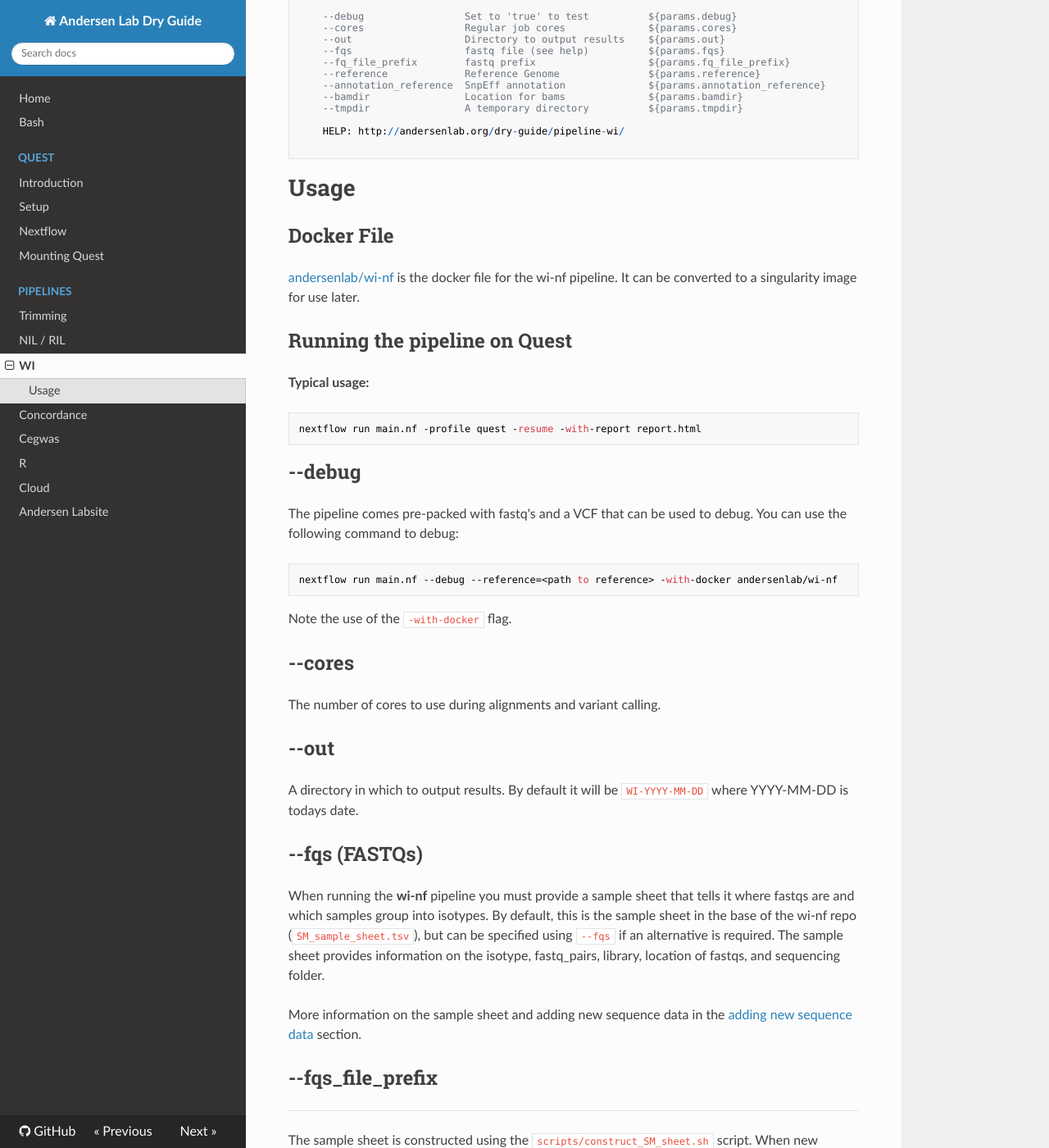
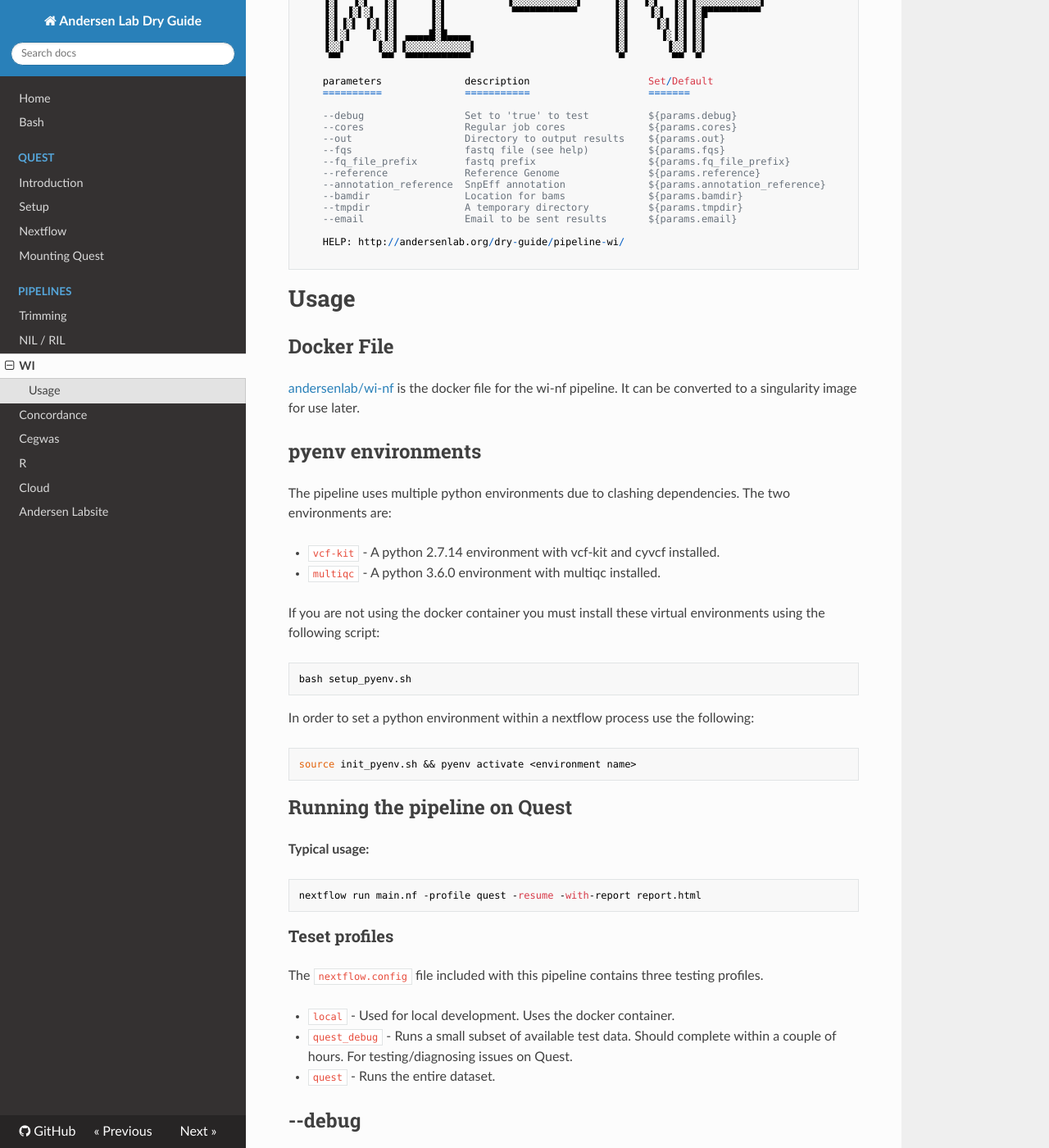
Before and after one commit to AndersenLab/dry-guide, an MkDocs documentation site: the page built from docs/pipeline-wi.md, in a window 1280 px wide and 1400 px high, scrolled down 1185 px. Shown: the whole window at 82% size. Built offline with MkDocs 1.6.1, drawn with Linux system fonts in a browser that asks for light colours; nearby versions of some CDN libraries; old or Windows-style settings are respelled for this version of MkDocs; some of the changed text lies outside the part shown.

Commit message:
update pyenv docs

````diff
--- a/docs/pipeline-wi.md
+++ b/docs/pipeline-wi.md
@@ -1,6 +1,6 @@
 # wi-nf
 
-The `wi-nf` pipeline aligns, calls variants, and performs analysis from wild isolate sequence data.
+The `wi-nf` pipeline aligns, calls variants, and performs analysis from wild isolate sequence data. The output of the `wi-nf` pipeline can be uploaded to google storage as a new release for the CeNDR website.
 
 [TOC]
 
@@ -32,6 +32,7 @@ The `wi-nf` pipeline aligns, calls variants, and performs analysis from wild iso
     --annotation_reference  SnpEff annotation              ${params.annotation_reference}
     --bamdir                Location for bams              ${params.bamdir}
     --tmpdir                A temporary directory          ${params.tmpdir}
+    --email                 Email to be sent results       ${params.email}
 
     HELP: http://andersenlab.org/dry-guide/pipeline-wi/
 
@@ -43,6 +44,25 @@ The `wi-nf` pipeline aligns, calls variants, and performs analysis from wild iso
 
 [andersenlab/wi-nf](https://hub.docker.com/r/andersenlab/wi-nf/) is the docker file for the wi-nf pipeline. It can be converted to a singularity image for use later.
 
+## pyenv environments
+
+The pipeline uses multiple python environments due to clashing dependencies. The two environments are:
+
+* `vcf-kit` - A python 2.7.14 environment with vcf-kit and cyvcf installed.
+* `multiqc` - A python 3.6.0 environment with multiqc installed.
+
+ If you are not using the docker container you must install these virtual environments using the following script:
+
+```
+bash setup_pyenv.sh
+```
+
+In order to set a python environment within a nextflow process use the following:
+
+```
+source init_pyenv.sh && pyenv activate <environment name>
+```
+
 ## Running the pipeline on Quest
 
 __Typical usage:__
@@ -50,6 +70,14 @@ __Typical usage:__
 ```
 nextflow run main.nf -profile quest -resume -with-report report.html
 ```
+
+### Teset profiles
+
+The `nextflow.config` file included with this pipeline contains three testing profiles.
+
+* `local` - Used for local development. Uses the docker container.
+* `quest_debug` - Runs a small subset of available test data. Should complete within a couple of hours. For testing/diagnosing issues on Quest.
+* `quest` - Runs the entire dataset.
 
 ## --debug
 
````
